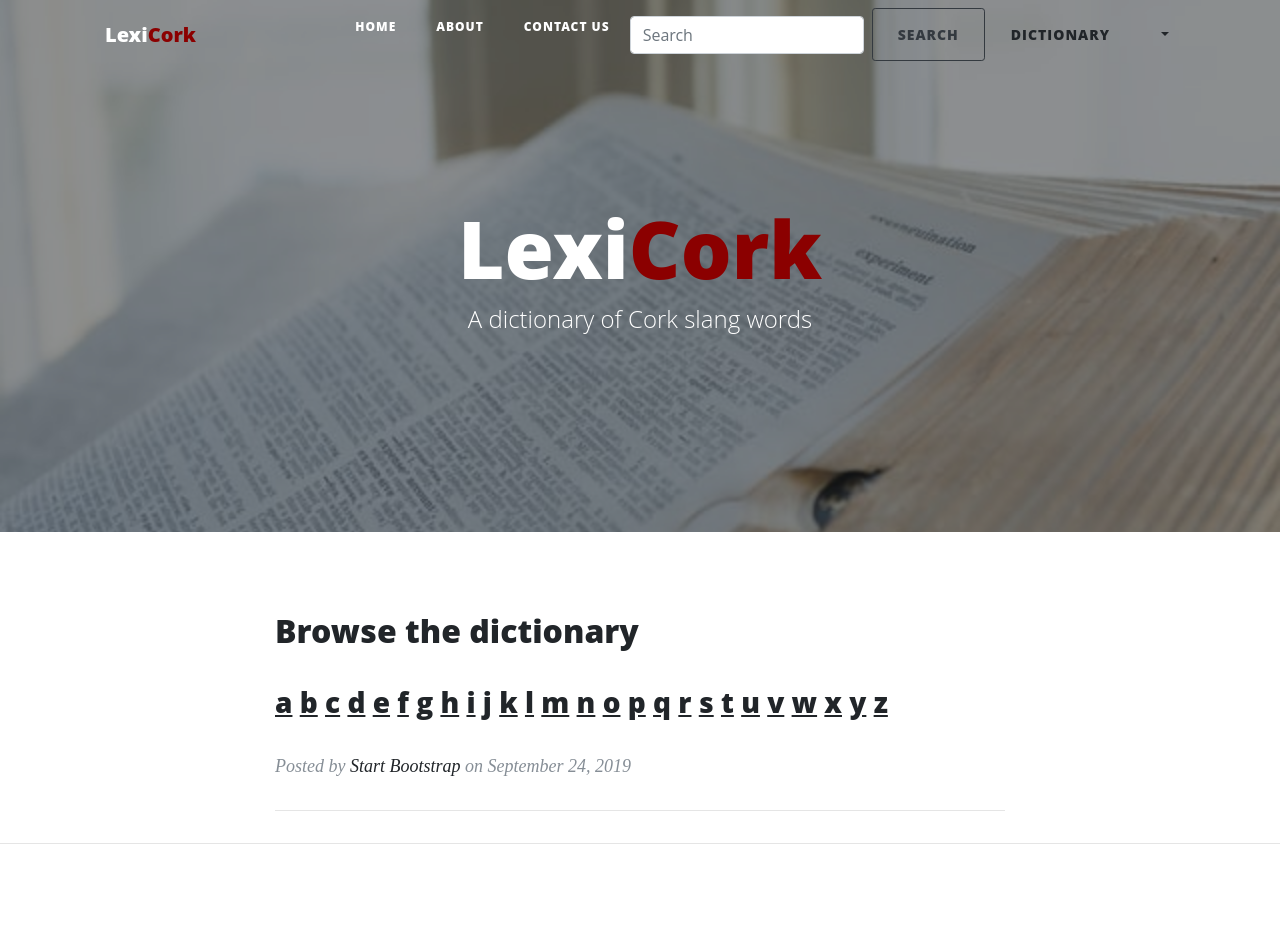
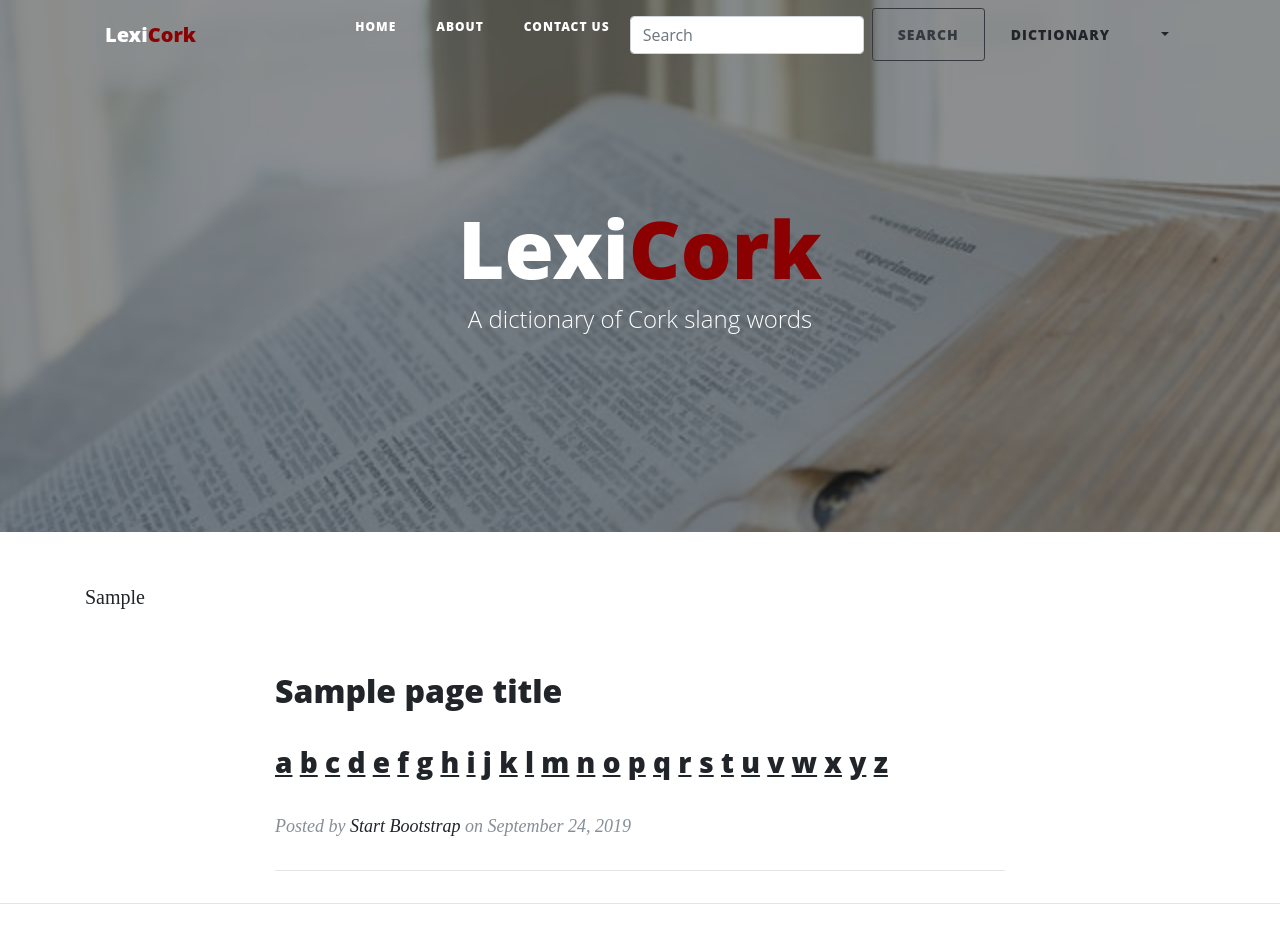
Before and after one commit to Code-Institute-Submissions/MaggieWalsh-LexiCorkResub, a Flask app: template templates/index.html in a window 1280 px wide. Shown: the top 951 px of the page. Run offline with Flask 2, Linux system fonts and the light colour scheme; the template is opened without the code that fills it: most values are stand-ins (such as "Sample title", 1, 10 or a date in 2020); some libraries are stand-ins or nearby versions.

Commit message:
Try to dynamically add new pages

```diff
--- a/run.py
+++ b/run.py
@@ -7,7 +7,7 @@ app = Flask(__name__)
 
 @app.route("/")
 def index():
-    return render_template("index.html")
+    return render_template("index.html", page_title="Browse the dictionary", list_of_letters=[a, b, c, d, e, f, g, h, i, j,k, l, m, n, o, p, q, r, s, t, u, v, w, x, y, z])
 
 
 @app.route("/about")
--- a/templates/index.html
+++ b/templates/index.html
@@ -1,12 +1,14 @@
 {% extends "base.html" %}
 {% block content %}
+    {% for letter in list_of_letters %}
+    <p>{{ list_of_letters}}</p>
+    {% endfor %}
+
     <div class="row">
         <div class="col-lg-8 col-md-10 mx-auto">
             <div class="post-preview">
                 <p class="alphabet">
-                    <h2 class="post-title">
-                        Browse the dictionary
-                    </h2>
+                    <h2>{{ page_title }}</h2>
                     <h3 class="post-subtitle">
                         <p>
                             <a href="{{ url_for('a') }}">a</a>
```
